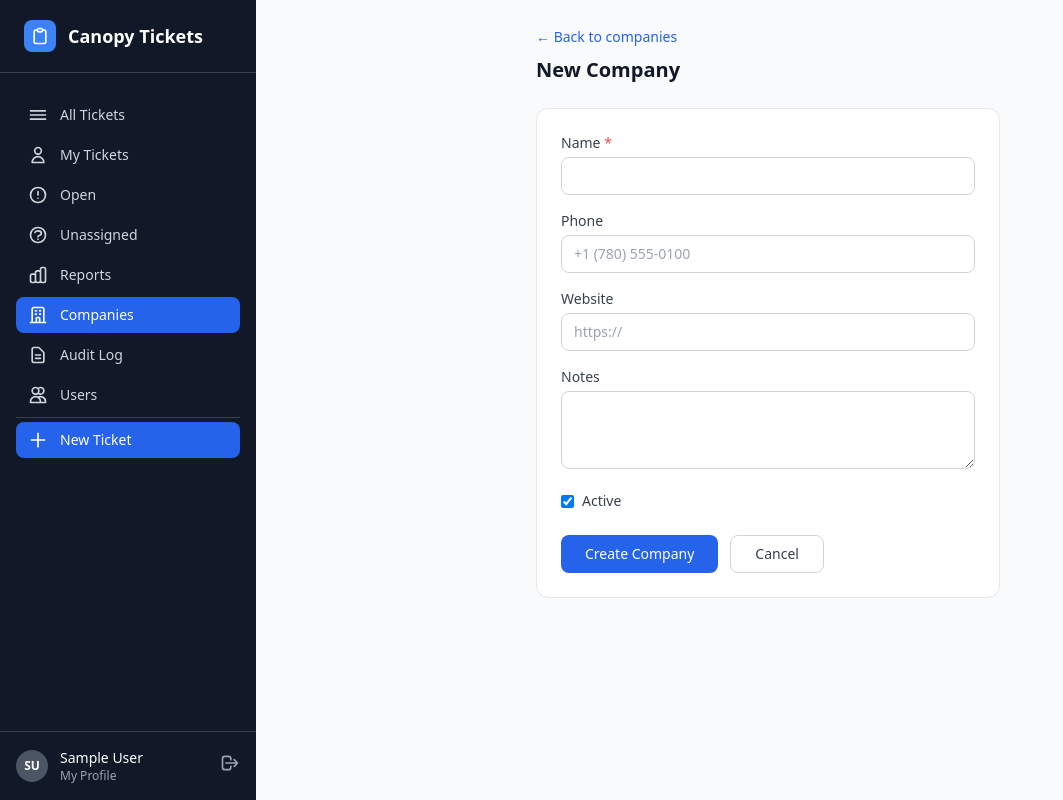
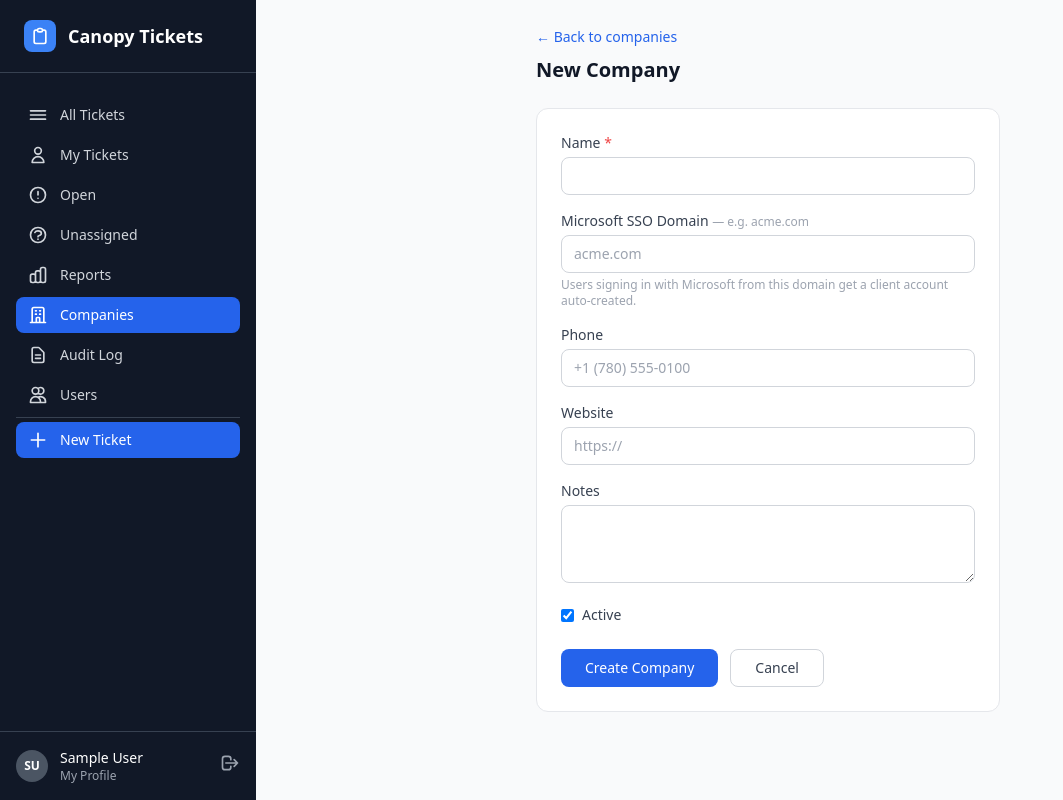
Before and after one commit to canopytechCA/Canopy-Ticket-System, a Django app: page /tech/companies/new/ in a window 1280 px wide. Shown: the whole page, without its empty margins (0-1063 px from the left). Run offline with Django 5.2, Linux system fonts and the light colour scheme; a user stored in the database is signed in; tables that the repository leaves empty hold one stand-in row (values such as "Sample post"); some libraries are stand-ins or nearby versions.

Commit message:
company build

```diff
--- a/backend/apps/companies/models.py
+++ b/backend/apps/companies/models.py
@@ -5,6 +5,13 @@ from django.utils.text import slugify
 class Company(models.Model):
     name = models.CharField(max_length=255)
     slug = models.SlugField(max_length=255, unique=True, blank=True)
+    email_domain = models.CharField(
+        max_length=100,
+        blank=True,
+        null=True,
+        unique=True,
+        help_text="e.g. acme.com — users signing in via Microsoft with this domain get a client account auto-created",
+    )
     phone = models.CharField(max_length=30, blank=True)
     website = models.URLField(blank=True)
     notes = models.TextField(blank=True)
--- a/backend/apps/tickets/forms.py
+++ b/backend/apps/tickets/forms.py
@@ -91,10 +91,20 @@ class TicketStatusForm(forms.ModelForm):
 class CompanyForm(forms.ModelForm):
     class Meta:
         model = Company
-        fields = ["name", "phone", "website", "notes", "is_active"]
+        fields = ["name", "email_domain", "phone", "website", "notes", "is_active"]
         widgets = {
             "name": forms.TextInput(attrs={"class": INPUT_CLASS}),
+            "email_domain": forms.TextInput(attrs={
+                "class": INPUT_CLASS,
+                "placeholder": "acme.com",
+            }),
             "phone": forms.TextInput(attrs={"class": INPUT_CLASS, "placeholder": "+1 (780) 555-0100"}),
             "website": forms.URLInput(attrs={"class": INPUT_CLASS, "placeholder": "https://"}),
             "notes": forms.Textarea(attrs={"class": TEXTAREA_CLASS, "rows": 3}),
         }
+
+    def clean_email_domain(self):
+        domain = (self.cleaned_data.get("email_domain") or "").strip().lower()
+        if domain.startswith("@"):
+            domain = domain[1:]
+        return domain or None
--- a/backend/templates/tech/company_create.html
+++ b/backend/templates/tech/company_create.html
@@ -16,6 +16,14 @@
         <div>
           <label class="block text-sm font-medium text-gray-700 mb-1">Name <span class="text-red-500">*</span></label>
           {{ form.name }}
+        </div>
+        <div>
+          <label class="block text-sm font-medium text-gray-700 mb-1">
+            Microsoft SSO Domain
+            <span class="text-gray-400 font-normal text-xs">— e.g. acme.com</span>
+          </label>
+          {{ form.email_domain }}
+          <p class="text-xs text-gray-400 mt-1">Users signing in with Microsoft from this domain get a client account auto-created.</p>
         </div>
         <div>
           <label class="block text-sm font-medium text-gray-700 mb-1">Phone</label>
```
Also changed, not shown: backend/apps/accounts/views.py (+49 -6 lines), backend/templates/tech/company_detail.html (+7 -0 lines), backend/apps/companies/migrations/0002_company_email_domain.py (added).
